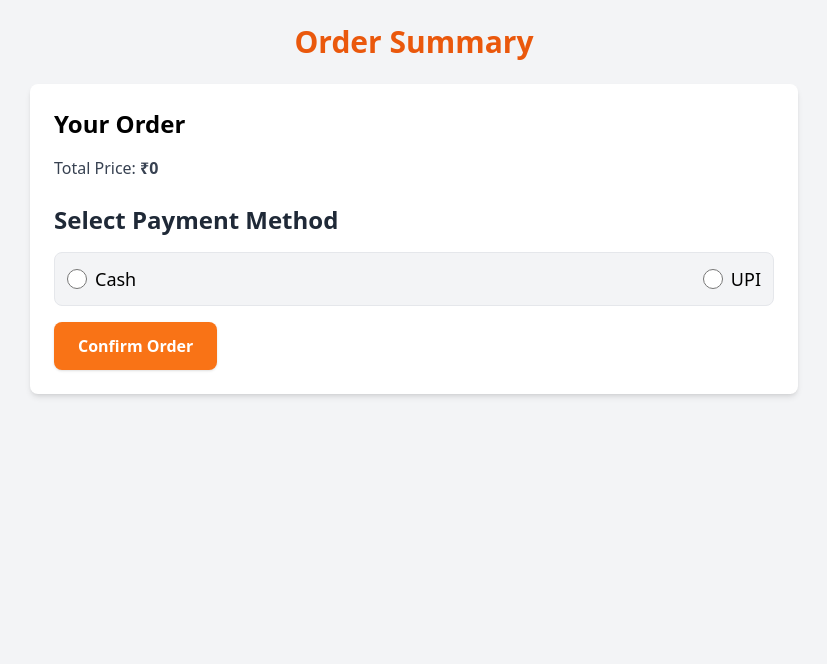
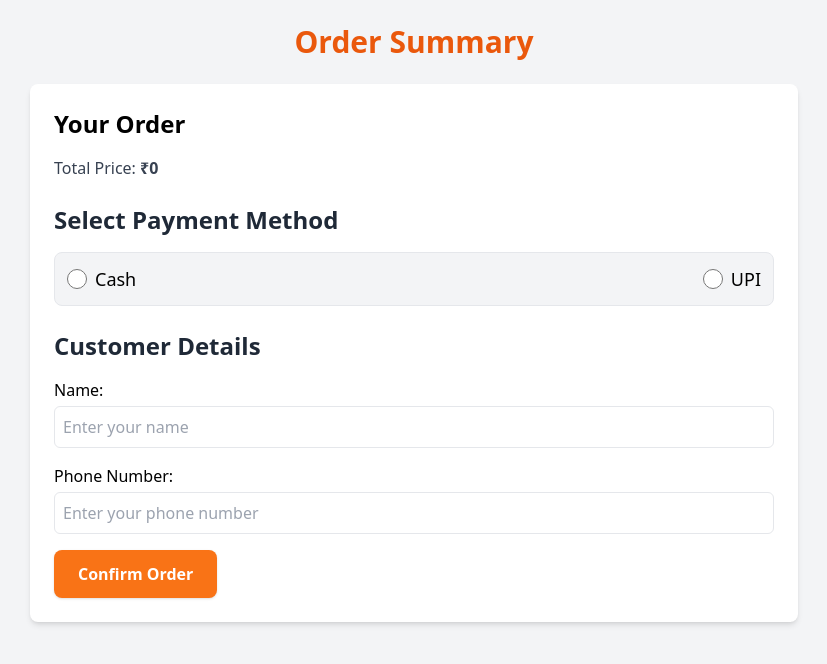
Before and after one commit to lewin-jesudhas/restaurant-billing-system, a Flask app: page /order_summary in a window 1280 px wide. Shown: the top 664 px of the page, without its empty margins (226-1053 px from the left). Run offline with Flask 3, Linux system fonts and the light colour scheme; the visitor is signed in with stand-in values (Sample User, id 1); some libraries are stand-ins or nearby versions.

Commit message:
Final commit

```diff
--- a/app.py
+++ b/app.py
@@ -4,6 +4,7 @@ from flask_cors import CORS
 import os
 from flask_bcrypt import Bcrypt
 from config import supabase
+from datetime import datetime
 
 app = Flask(__name__)
 app.config["SECRET_KEY"] = os.urandom(24)  # Session security
@@ -94,11 +95,20 @@ def confirm_order():
         items = data.get("items", [])
         total_price = float(data.get("total_price", 0))
         payment_type = data.get("payment_method", "Cash")
-        response = order_confirm(items, total_price, payment_type)
+        customer_name = data.get("customer_name", "").strip()
+        customer_phone = str(data.get("customer_phone", "")).strip()  # Ensure string format
+
+        response = order_confirm(items, total_price, payment_type, customer_name, customer_phone)
+
+        # Fix: Ensure response is valid before accessing `response.data`
+        if response is None:
+            return jsonify({"status": "error", "message": "Database insertion failed"}), 500
+
         return jsonify({"status": "success", "message": "Order placed successfully!", "data": response.data})
 
     except Exception as e:
         return jsonify({"status": "error", "message": str(e)}), 500
+
 
 @app.route("/orders")
 def get_orders():
@@ -113,6 +123,10 @@ def get_orders():
 
     # Ensure 'items' is converted to a list
     for order in orders:
+        try:
+            order["created_at"] = datetime.strptime(order["created_at"], "%Y-%m-%dT%H:%M:%S.%f")
+        except ValueError:
+            order["created_at"] = datetime.strptime(order["created_at"], "%Y-%m-%dT%H:%M:%S")
         if isinstance(order.get("items"), str):  # Check if items are stored as JSON strings
             order["items"] = eval(order["items"])  # Convert string to list (use json.loads() if JSON formatted)
 
--- a/templates/order_summary.html
+++ b/templates/order_summary.html
@@ -32,33 +32,52 @@
         function confirmOrder() {
             let button = document.getElementById("confirmOrderBtn");
             let paymentMethod = document.querySelector('input[name="payment"]:checked');
+            let customerName = document.getElementById("customerName").value.trim();
+            let customerPhone = document.getElementById("customerPhone").value.trim();
+
             if (!paymentMethod) {
                 alert("Please select a payment method!");
                 return;
             }
+
+            if (customerName === "" || customerPhone === "") {
+                alert("Please enter your name and phone number!");
+                return;
+            }
+
             button.disabled = true;
             button.innerHTML = `<svg class="animate-spin h-5 w-5 mr-2 text-white inline-block" viewBox="0 0 24 24">
                           <circle class="opacity-25" cx="12" cy="12" r="10" stroke="currentColor" stroke-width="4"></circle>
                           <path class="opacity-75" fill="currentColor" d="M4 12a8 8 0 018-8v4l3-3-3-3v4a8 8 0 01-8 8z"></path>
                         </svg> Processing...`;
 
+
             let orderDetails = {
                 items: JSON.parse(sessionStorage.getItem("orderItems")),
                 total_price: sessionStorage.getItem("totalPrice"),
-                payment_method: paymentMethod.value
+                payment_method: paymentMethod.value,
+                customer_name: customerName,
+                customer_phone: customerPhone
             };
 
             fetch("/confirm_order", {
                 method: "POST",
                 headers: { "Content-Type": "application/json" },
                 body: JSON.stringify(orderDetails)
-            }).then(() => {
-                alert("Order Confirmed!");
-                sessionStorage.clear();
-                window.location.href = window.location.origin + "/menu";
+            }).then(response => response.json()).then(data => {
+                if (data.status === "success") {
+                    alert("Order Confirmed!");
+                    sessionStorage.clear();
+                    window.location.href = window.location.origin + "/menu";
+                } else {
+                    alert("Error: " + data.message);
+                }
+            }).catch(error => {
+                alert("Something went wrong!");
+                console.error(error);
+            });
+}
 
-            });
-        }
     </script>
 </head>
 <body class="bg-gray-100 p-6">
@@ -79,6 +98,17 @@
             </label>
         </div>
 
+        <h2 class="text-2xl font-bold mt-6 text-gray-800">Customer Details</h2>
+        <div class="mt-4">
+            <label class="block font-medium">Name:</label>
+            <input type="text" id="customerName" class="w-full border p-2 rounded-md mt-1" placeholder="Enter your name">
+        </div>
+
+        <div class="mt-4">
+            <label class="block font-medium">Phone Number:</label>
+            <input type="tel" id="customerPhone" class="w-full border p-2 rounded-md mt-1" placeholder="Enter your phone number">
+        </div>
+
 
         <button id="confirmOrderBtn" onclick="confirmOrder()" class="mt-4 px-6 py-3 bg-orange-500 text-white font-semibold rounded-lg shadow hover:bg-orange-600">
             Confirm Order
--- a/templates/orders.html
+++ b/templates/orders.html
@@ -170,7 +170,7 @@
                 </td>
                 <td>₹{{ order.total_price }}</td>
                 <td>{{ order.payment_type }}</td>
-                <td>{{ order.created_at }}</td>
+                <td>{{ order.created_at.strftime('%H:%M:%S') }}</td>
                 <td id="status-{{ order.id }}" class="{{ 'pending' if order.status == 'Pending' else 'Completed' }}">
                     {{ order.status }}
                 </td>
```
Also changed, not shown: supabase_helpers.py (+10 -7 lines).
